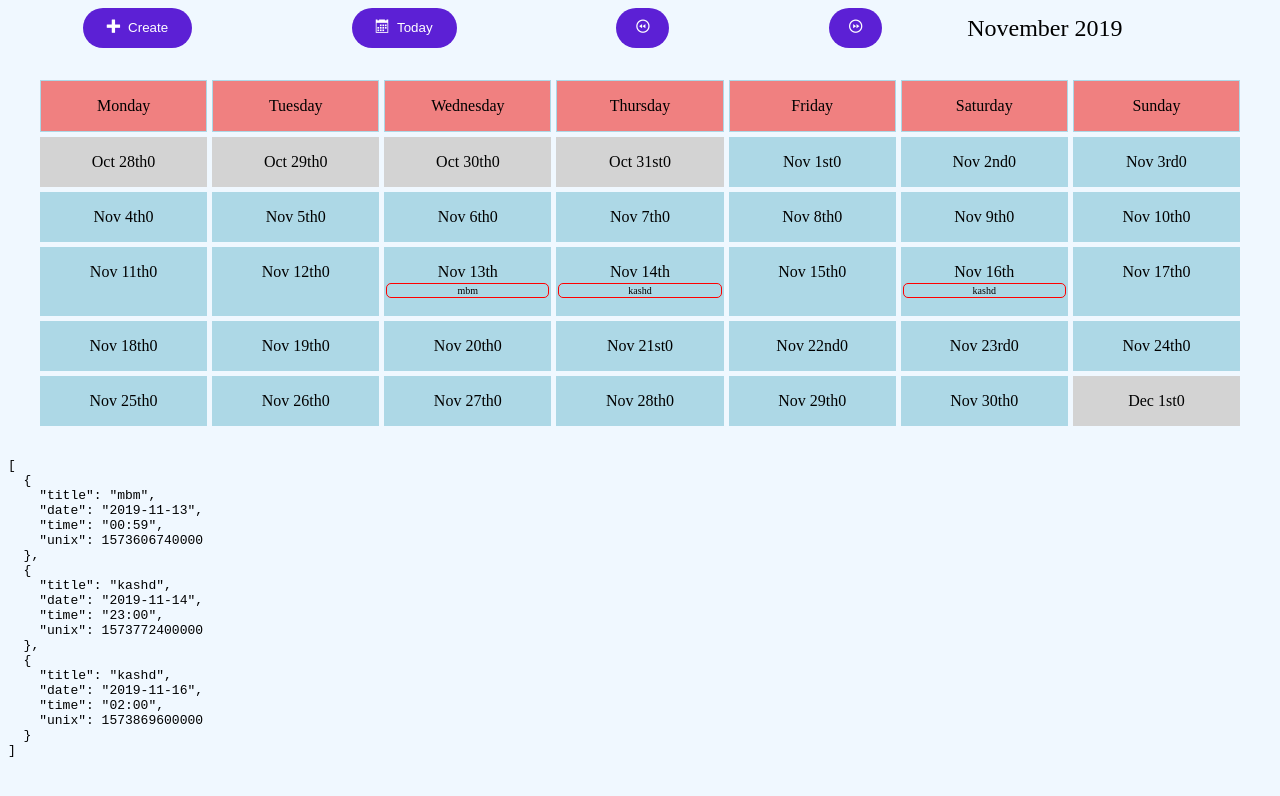
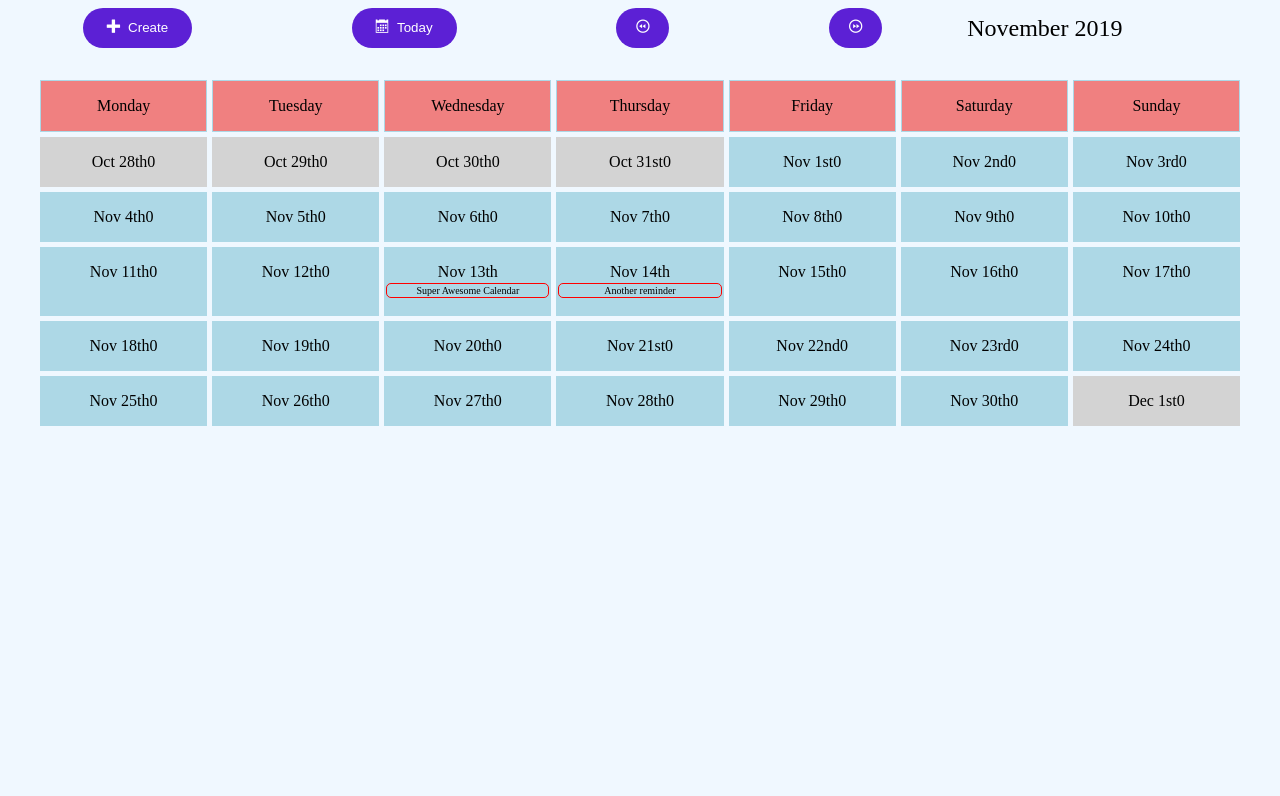
Before and after one commit to tandaraelena/reminder-app, a React (Create React App) app: page / in a window 1280 px wide. Shown: the top 796 px of the page. Built offline with nearby package versions, Linux system fonts and the light colour scheme.

Commit message:
allow the reminder to be deleted

```diff
--- a/src/component/app/app.actions.js
+++ b/src/component/app/app.actions.js
@@ -1,7 +1,12 @@
-import { SET_REMINDER, UNSET_REMINDER, ADD_REMINDER_TO_LIST } from "./app.constants";
+import { SET_REMINDER, UNSET_REMINDER, ADD_REMINDER_TO_LIST, DELETE_REMINDER } from "./app.constants";
 
 export const createReminderAction = reminder => ({
   type: SET_REMINDER,
+  reminder,
+})
+
+export const deleteReminderAction = reminder => ({
+  type: DELETE_REMINDER,
   reminder,
 })
 
--- a/src/component/app/app.component.jsx
+++ b/src/component/app/app.component.jsx
@@ -3,7 +3,7 @@ import { ActionBar } from '../action-bar';
 import { Calendar } from '../calendar';
 import { Modal } from '../modal';
 import { reminderReducer, initialReminderValue, reminderListReducer, initialReminderList } from './app.reducer';
-import { unsetReminderAction, addReminderToListAction, createReminderAction } from './app.actions';
+import { unsetReminderAction, addReminderToListAction, createReminderAction, deleteReminderAction } from './app.actions';
 import moment from 'moment';
 
 const ReminderApp = () => {
@@ -28,16 +28,24 @@ const ReminderApp = () => {
     setReminder(unsetReminderAction())
   }
 
+  const onDelete = () => {
+    // removes the reminder
+    updateReminderList(deleteReminderAction(currentReminder))
+    setReminder(unsetReminderAction())
+  }
+
   const onSuccess = () => {
     // only add reminder if the values are present
     if (myDate.current.value &&
       myTime.current.value &&
       myTitle.current.value) {
-        console.log(
-          myDate.current.value,
-          myTime.current.value,
-          myTitle.current.value,
-        )
+
+        // console.log(
+        //   myDate.current.value,
+        //   myTime.current.value,
+        //   myTitle.current.value,
+        // )
+
       const reminder = {
         title: myTitle.current.value,
         date: myDate.current.value,
@@ -45,6 +53,7 @@ const ReminderApp = () => {
         unix: moment(`${myDate.current.value} ${myTime.current.value}`).unix() * 1000,
         update: (currentReminder && currentReminder.update) || false,
       }
+
       updateReminderList(addReminderToListAction(reminder))
       setReminder(unsetReminderAction())
       }
@@ -64,6 +73,7 @@ const ReminderApp = () => {
         <Modal
           onSuccess={onSuccess}
           onClose={onClose}
+          onDelete={onDelete}
         >
           <div>
             <div>
@@ -96,9 +106,9 @@ const ReminderApp = () => {
             </div>
           </div>
         </Modal>}
-      <pre>
+      {/* <pre>
         {JSON.stringify(reminderList, null, 2)}
-        </pre>
+        </pre> */}
     </div>
   )
 }
--- a/src/component/app/app.constants.js
+++ b/src/component/app/app.constants.js
@@ -1,4 +1,5 @@
 export const SET_REMINDER = 'SET_REMINDER';
+export const DELETE_REMINDER = 'DELETE_REMINDER';
 export const UNSET_REMINDER = 'UNSET_REMINDER';
 export const INITIALIZE_REMINDER_LIST = 'INITIALIZE_REMINDER_LIST';
 export const ADD_REMINDER_TO_LIST = 'ADD_REMINDER_TO_LIST';
--- a/src/component/app/app.reducer.js
+++ b/src/component/app/app.reducer.js
@@ -1,4 +1,4 @@
-import { SET_REMINDER, UNSET_REMINDER, INITIALIZE_REMINDER_LIST, ADD_REMINDER_TO_LIST } from "./app.constants";
+import { SET_REMINDER, UNSET_REMINDER, INITIALIZE_REMINDER_LIST, ADD_REMINDER_TO_LIST, DELETE_REMINDER } from "./app.constants";
 
 export const initialReminderValue = null;
 export const reminderReducer = (state = initialReminderValue, action) => {
@@ -17,22 +17,16 @@ export const reminderReducer = (state = initialReminderValue, action) => {
 
 export const initialReminderList = [
   {
-    "title": "mbm",
+    "title": "Super Awesome Calendar",
     "date": "2019-11-13",
     "time": "00:59",
     "unix": 1573606740000
   },
   {
-    "title": "kashd",
+    "title": "Another reminder",
     "date": "2019-11-14",
     "time": "23:00",
     "unix": 1573772400000
-  },
-  {
-    "title": "kashd",
-    "date": "2019-11-16",
-    "time": "02:00",
-    "unix": 1573869600000
   }
 ].sort((a,b) => a.unix - b.unix)
 
@@ -40,8 +34,9 @@ export const reminderListReducer = (state = [], action) => {
   switch(action.type) {
     case INITIALIZE_REMINDER_LIST:
       return [...action.list]
+    case DELETE_REMINDER:
+      return state.filter(reminder => reminder.unix !== action.reminder.unix)
     case ADD_REMINDER_TO_LIST:
-    // TODO, return the one that is sorted by unix time ascendant
     if(action.reminder.update){
       return state.map(reminder => reminder.unix === action.reminder.unix
         ? ({ ...action.reminder, update: false })
```
